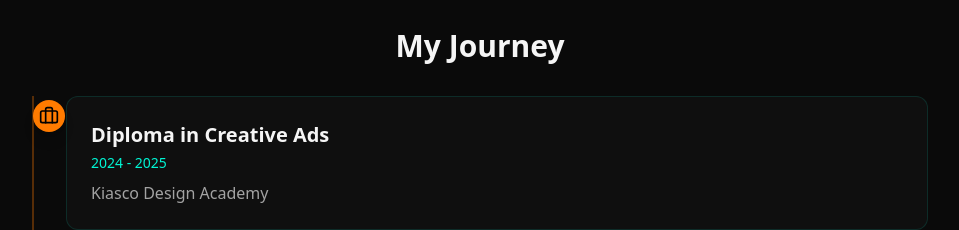
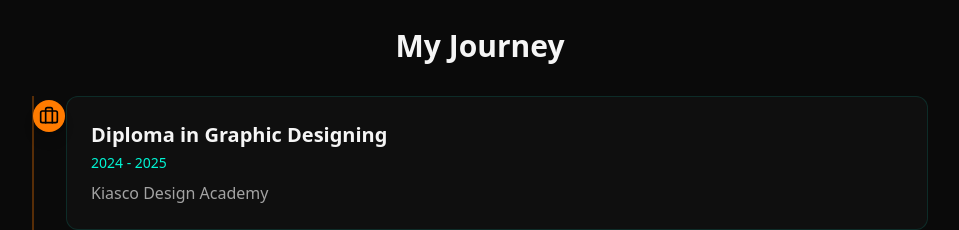
Before and after one commit to maherali22/shafeela-nasreen, a React (Vite) app: page / in a window 1280 px wide. Shown: the part 1000-1230 px from the top of the page, without its empty margins (160-1119 px from the left). Built offline with nearby package versions, Linux system fonts and the light colour scheme.

Commit message:
modified diploma in creative ads to graphic designing

```diff
--- a/src/App.jsx
+++ b/src/App.jsx
@@ -412,7 +412,7 @@ const educationData = [
     type: "Diploma",
     icon: <Briefcase size={20} />,
     year: "2024 - 2025",
-    title: "Diploma in Creative Ads",
+    title: "Diploma in Graphic Designing",
     school: "Kiasco Design Academy",
   },
   {
```
